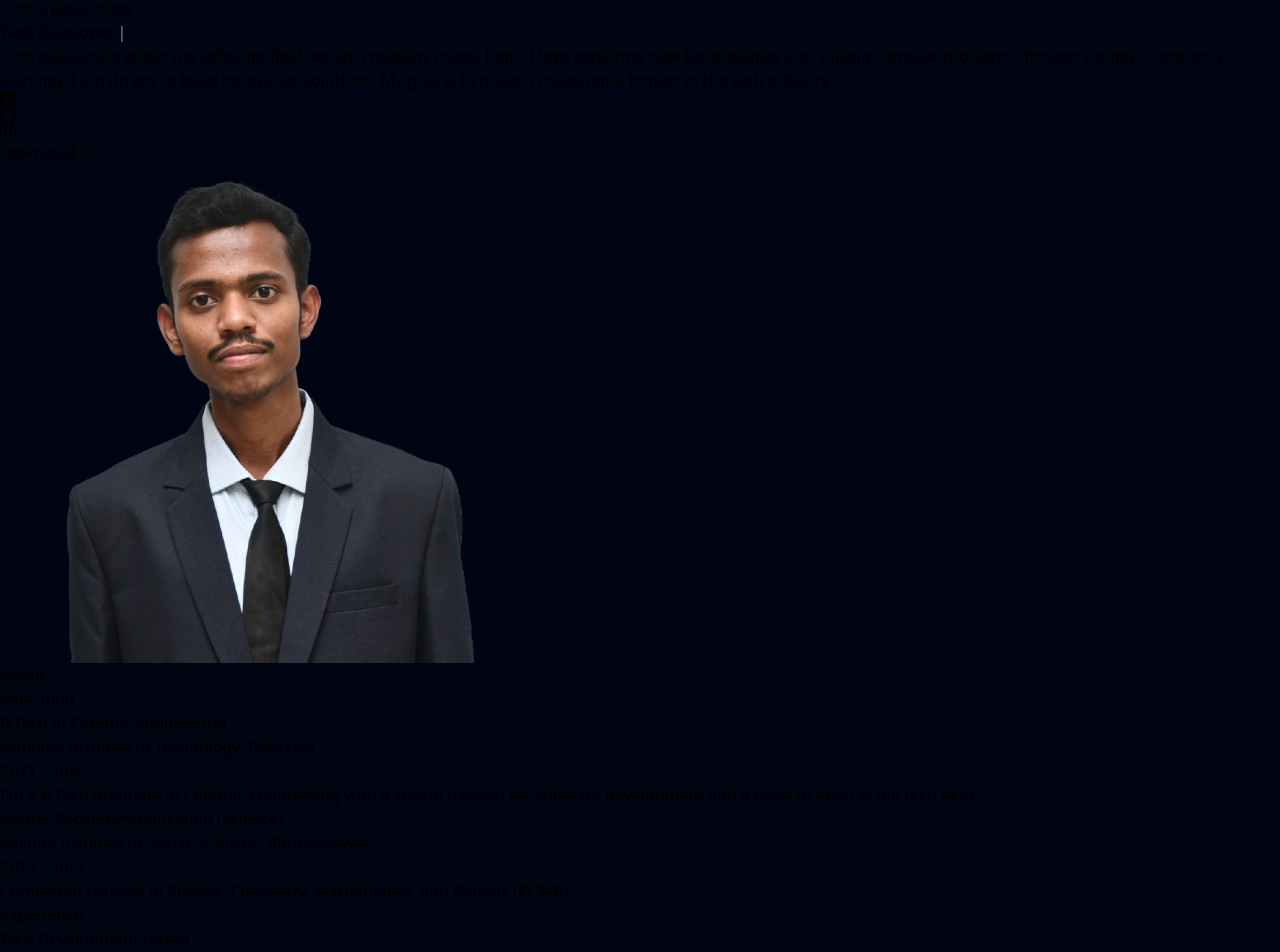
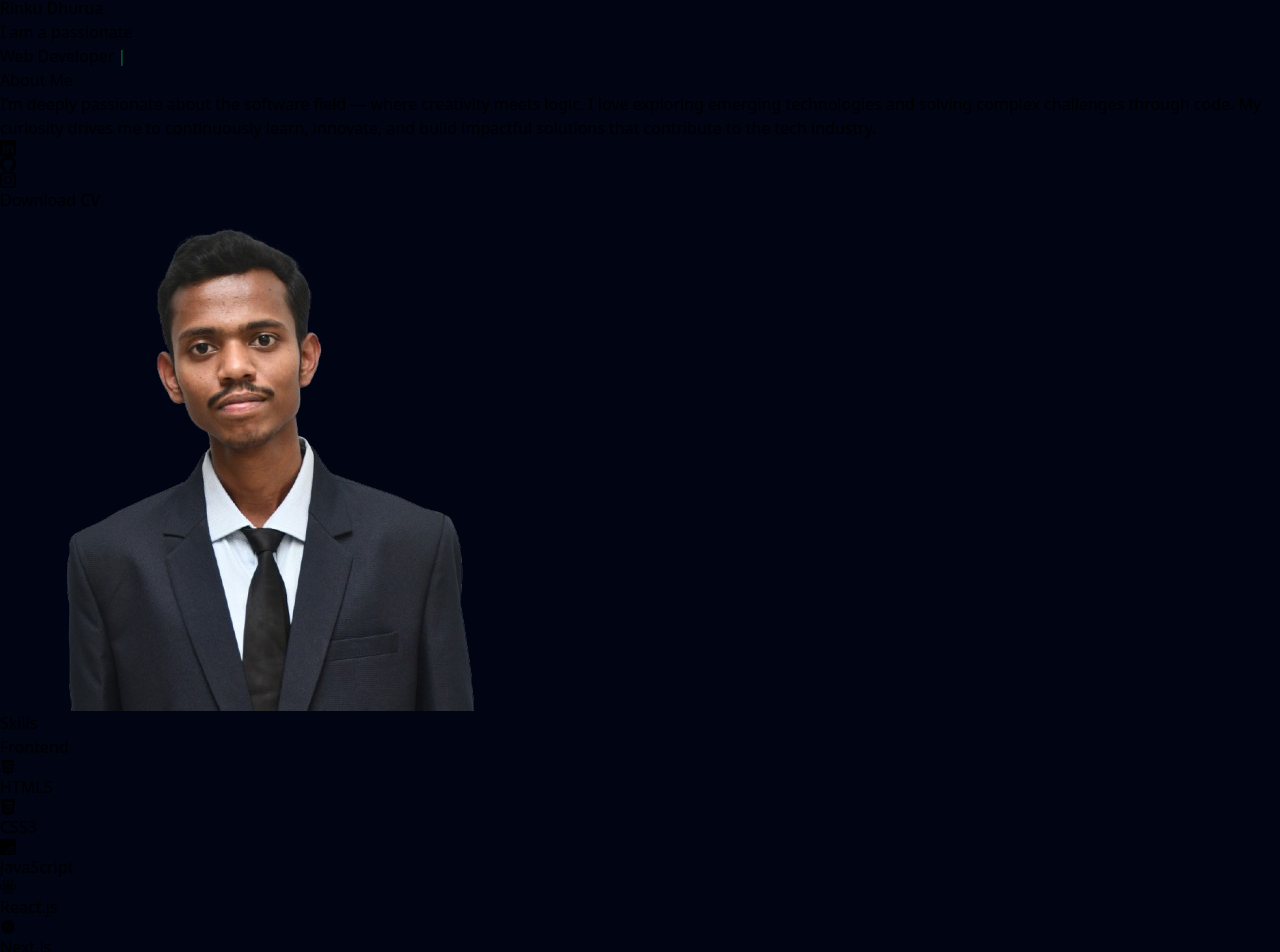
Before and after one commit to Rdhurua/myPortfolio, a React (Vite) app: page / in a window 1280 px wide. Shown: the part 1274-2226 px from the top of the page. Built offline with nearby package versions, Linux system fonts and the light colour scheme.

Commit message:
updating

```diff
--- a/package.json
+++ b/package.json
@@ -14,6 +14,7 @@
     "dotenv": "^16.4.5",
     "flowbite-react": "^0.10.1",
     "framer-motion": "^11.3.21",
+    "lottie-react": "^2.4.1",
     "lucide-react": "^0.400.0",
     "react": "^18.3.1",
     "react-dom": "^18.3.1",
--- a/src/components/About/About.jsx
+++ b/src/components/About/About.jsx
@@ -1,61 +1,91 @@
-import React from 'react';
-import { motion } from 'framer-motion';
-import AboutCard from './AboutCard';
-import AboutCard2 from './AboutCard2';
+import React from "react";
+import { BsGithub, BsInstagram, BsLinkedin } from "react-icons/bs";
+import rinku2 from "/src/assets/images/pic-9.png";
+import { motion } from "framer-motion";
 
 const About = () => {
   return (
-    <div id="About" className=" py-16 px-4 sm:px-6 lg:px-16">
-      <h2 className="text-4xl font-extrabold text-white text-center mb-12">About</h2>
+    <section
+      id="about"
+      className="w-full bg-gradient-to-br from-gray-900 via-black to-gray-800 py-16 px-6 sm:px-10 md:px-16 lg:px-20 text-white flex flex-col-reverse lg:flex-row items-center justify-between gap-12 "
+    >
+      {/* Left Section - Text */}
+      <motion.div
+        initial={{ opacity: 0, x: -40 }}
+        animate={{ opacity: 1, x: 0 }}
+        transition={{ duration: 0.8 }}
+        className="flex-1 flex flex-col space-y-6 text-center lg:text-left"
+      >
+        <h2 className="text-4xl sm:text-5xl font-extrabold mb-4 text-transparent bg-clip-text bg-gradient-to-r from-emerald-400 via-teal-400 to-cyan-500">
+          About Me
+        </h2>
 
-      <motion.div
-        initial={{ opacity: 0, y: 40 }}
-        animate={{ opacity: 1, y: 0, transition: { duration: 0.6 } }}
-        className="flex flex-col md:flex-row gap-12"
-      >
-        {/* Education Section */}
-        <div className="w-full md:w-1/2">
-          <h3 className="text-3xl font-bold text-white mb-6 border-b border-gray-700 pb-2 px-4">
-            Education
-          </h3>
-          <div className="border-l-4 border-[#21293cf1] border-opacity-30 pl-[0.15rem] space-y-10">
-            <AboutCard
-              title="B.Tech in Ceramic Engineering"
-              subTitle="National Institute of Technology, Rourkela"
-              result="2021 - 2025"
-              des="I'm a B.Tech graduate in Ceramic Engineering with a strong passion for software development and a drive to excel in the tech field."
-            />
-            <AboutCard
-              title="Higher Secondary Education (Science)"
-              subTitle="Kalinga Institute of Social Sciences, Bhubaneswar"
-              result="2019 - 2021"
-              des="Completed courses in Physics, Chemistry, Mathematics, and Biology (PCMB)."
-            />
-          </div>
-        </div>
+        <p className="text-gray-300 text-base sm:text-lg md:text-xl leading-relaxed tracking-wide">
+          I’m deeply passionate about the software field — where creativity meets logic.
+          I love exploring emerging technologies and solving complex challenges through code.
+          My curiosity drives me to continuously learn, innovate, and build impactful solutions
+          that contribute to the tech industry.
+        </p>
 
-        {/* Experience Section */}
-        <div className="w-full md:w-1/2">
-          <h3 className="text-3xl font-bold text-white mb-6 border-b border-gray-700 pb-2 px-4">
-            Experience
-          </h3>
-          <div className="border-l-4 border-[#21293cf1] border-opacity-30 pl-[0.15rem] space-y-10">
-            <AboutCard2
-              title="Web Development Intern"
-              subTitle="Kshitiksha Foundation (NGO)"
-              duration="June 2024"
-              des="Worked on frontend development and website deployment, gaining hands-on experience."
-            />
-            <AboutCard2
-              title="Web Developer Workshop"
-              subTitle="Microsoft Student Ambassadors"
-              duration="May 2024"
-              des="Completed workshop focusing on full-stack web development and latest tech practices."
-            />
-          </div>
+        {/* Social Links */}
+        <div className="flex flex-wrap justify-center lg:justify-start items-center gap-5 mt-4">
+          <a
+            href="https://www.linkedin.com/in/rinku-dhurua/"
+            target="_blank"
+            rel="noopener noreferrer"
+            className="text-2xl hover:text-blue-500 transition-all duration-300 transform hover:scale-110"
+            title="LinkedIn"
+          >
+            <BsLinkedin />
+          </a>
+
+          <a
+            href="https://github.com/Rdhurua"
+            target="_blank"
+            rel="noopener noreferrer"
+            className="text-2xl hover:text-gray-300 transition-all duration-300 transform hover:scale-110"
+            title="GitHub"
+          >
+            <BsGithub />
+          </a>
+
+          <a
+            href="https://www.instagram.com/rdhurua_1118?igsh=YzljYTk1ODg3Zg=="
+            target="_blank"
+            rel="noopener noreferrer"
+            className="text-2xl hover:text-pink-400 transition-all duration-300 transform hover:scale-110"
+            title="Instagram"
+          >
+            <BsInstagram />
+          </a>
+
+          <a
+            href="https://drive.google.com/uc?export=download&id=1pZHRyjODcFjaEZ2KUsae0-NueNSm_ZSs"
+            download="Rinku_CV.pdf"
+            className="mt-3 bg-gradient-to-r from-orange-400 to-pink-500 hover:from-orange-500 hover:to-pink-600 text-black px-5 py-2 rounded-full font-medium transition-all duration-300 hover:scale-105"
+          >
+            Download CV
+          </a>
         </div>
       </motion.div>
-    </div>
+
+      {/* Right Section - Image */}
+      <motion.div
+        initial={{ opacity: 0, x: 40 }}
+        animate={{ opacity: 1, x: 0 }}
+        transition={{ duration: 0.8 }}
+        className="flex-1 flex justify-center items-center"
+      >
+        <div className="relative w-56 h-56 sm:w-72 sm:h-72 md:w-80 md:h-80 rounded-full overflow-hidden border-4 border-gray-600 shadow-[0_0_30px_rgba(255,255,255,0.1)] hover:scale-105 transition-transform duration-500">
+          <img
+            src={rinku2}
+            alt="Rinku Dhurua"
+            className="w-full h-full object-cover rounded-full"
+          />
+          <div className="absolute inset-0 rounded-full bg-white/5 blur-3xl" />
+        </div>
+      </motion.div>
+    </section>
   );
 };
 
--- a/src/components/Banner.jsx/Banner.jsx
+++ b/src/components/Banner.jsx/Banner.jsx
@@ -1,64 +1,35 @@
 import React from 'react';
-import { BsLinkedin, BsGithub, BsInstagram, BsFacebook } from 'react-icons/bs';
 import { Typewriter, Cursor } from 'react-simple-typewriter';
-import rinku2 from '/src/assets/images/pic-9.png';
 
 const Banner = () => {
   return (
  <section
   id="home"
-      className="w-full min-h-screen bg-gradient-to-br
-       from-gray-900 via-black to-gray-800 flex flex-col lg:flex-row items-center justify-center px-6 py-10 md:py-16 lg:py-6 gap-12"
+  className="w-full min-h-[80vh] flex items-center justify-center text-white bg-transparent overflow-hidden"
 >
-      <div className="w-full lg:w-1/2 flex flex-col justify-center items-start space-y-6 text-white">
-        <h1 className="text-3xl sm:text-4xl md:text-5xl font-bold">
-          Hello, Myself <span className="text-orange-400">Rinku</span>
+  <div className="max-w-6xl w-full flex flex-col justify-center items-center sm:items-start text-center sm:text-left px-6 sm:px-10 md:px-16 space-y-4 sm:space-y-6 mx-auto">
+    <h1 className="text-xl sm:text-3xl md:text-4xl font-bold">
+      Hey there!, I'm
     </h1>
-        <h2 className="text-xl sm:text-3xl md:text-4xl font-semibold">
+
+    <span className="text-3xl sm:text-5xl md:text-6xl lg:text-[5rem] font-bold text-[#0EC95C]">
+      Rinku Dhurua
+    </span>
+
+    <h2 className="text-base sm:text-2xl md:text-3xl font-semibold text-gray-300">
       I am a passionate
     </h2>
-        <h2 className="text-2xl sm:text-4xl md:text-5xl font-bold bg-clip-text text-transparent bg-gradient-to-r from-orange-400 via-pink-500 to-purple-600">
-          <Typewriter words={["Web Developer", "Coding Enthusiast", "Photo Editor"]} typeSpeed={90} loop />
-          <Cursor cursorColor="white" />
+
+    <h2 className="text-lg sm:text-3xl md:text-4xl font-bold bg-clip-text text-transparent bg-gradient-to-r from-[#0EC95C] to-[#16FFB2]">
+      <Typewriter
+        words={["Web Developer", "Coding Enthusiast", "Photo Editor"]}
+        typeSpeed={90}
+        deleteSpeed={50}
+        loop
+      />
+      <Cursor cursorColor="#0EC95C" />
     </h2>
-        <p className="text-gray-300 text-sm sm:text-base md:text-lg leading-relaxed text-justify pr-2">
-          I am passionate about the software field, where creativity meets logic. I love exploring new technologies
-          and solving complex problems through coding. Constantly learning, I am driven to build innovative solutions.
-          My goal is to make a meaningful impact in the tech industry.
-        </p>
-
-        <div className="flex items-center flex-wrap gap-5 mt-4">
-          <a href="https://www.linkedin.com/in/rinku-dhurua/" target="_blank" rel="noopener noreferrer" title="LinkedIn">
-            <BsLinkedin className="text-2xl hover:text-blue-500 transition-all duration-200" />
-          </a>
-          <a href="https://github.com/Rdhurua" target="_blank" rel="noopener noreferrer" title="GitHub">
-            <BsGithub className="text-2xl hover:text-gray-300 transition-all duration-200" />
-          </a>
-          <a href="https://www.instagram.com/rdhurua_1118?igsh=YzljYTk1ODg3Zg==" target="_blank" rel="noopener noreferrer" title="Instagram">
-            <BsInstagram className="text-2xl hover:text-pink-400 transition-all duration-200" />
-          </a>
-
-          <a
-            href="https://drive.google.com/uc?export=download&id=1pZHRyjODcFjaEZ2KUsae0-NueNSm_ZSs"
-            download="Rinku_CV.pdf"
-            className="bg-orange-400 hover:bg-orange-500 text-black px-5 py-2 rounded-full font-medium transition-all duration-200"
-          >
-            Download CV
-          </a>
   </div>
-      </div>
-
-      {/* Right Section (Image) */}
-      <div className="w-full lg:w-1/2 flex justify-center items-center">
-        <div className="relative w-64 h-64 md:w-80 md:h-80 rounded-full overflow-hidden border-4 border-gray-600 shadow-md shadow-gray-500 hover:scale-105 transition-transform duration-300">
-          <img
-            src={rinku2}
-            alt="Rinku"
-            className="w-full h-full object-cover"
-          />
-        </div>
-      </div>
-
 </section>
   );
 };
--- a/src/components/Contact/Contact.jsx
+++ b/src/components/Contact/Contact.jsx
@@ -107,7 +107,7 @@ const Contact = () => {
                     </div>
                     <button
                         type="submit"
-                        className="py-3 px-5 md:px-40 ml-[6rem] md:ml-[4.75rem] text-lg font-semibold text-center  rounded-lg bg-blue-500 hover:bg-blue-600 text-white sm:w-fit focus:outline-none"
+                        className="py-3 px-5 md:px-40 ml-[6rem] md:ml-[4.75rem] text-lg font-semibold text-center  rounded-lg bg-gradient-to-r from-orange-400 to-pink-500 hover:from-orange-500 hover:to-pink-600 text-black px-5 py-2 rounded-full font-medium transition-all duration-300 hover:scale-105 sm:w-fit focus:outline-none"
                     >
                         {loader ? "Sending..." : "Send message"}
                     </button>
--- a/src/components/Navbar/Navbar.jsx
+++ b/src/components/Navbar/Navbar.jsx
@@ -40,12 +40,12 @@ export default function Navbar() {
         {/* Menu */}
         <div className={`w-full md:w-auto ${isOpen ? "block" : "hidden"} md:block`} id="navbar-default">
           <ul className="font-medium flex flex-col md:flex-row p-4 md:p-0 mt-4 md:mt-0 border border-gray-100 md:border-0 rounded-lg bg-gray-50 md:bg-transparent dark:bg-gray-800 md:dark:bg-transparent dark:border-gray-700 md:space-x-8">
-            {["home", "About", "Skills", "project", "contact"].map((section) => (
+            {["home", "about", "Skills", "project", "contact"].map((section) => (
               <li key={section}>
                 <a
                   href={`#${section}`}
                   onClick={closeMenu}
-                  className="block py-2 px-3 text-md md:text-lg text-gray-900 dark:text-white rounded hover:bg-gray-100 md:hover:bg-transparent md:border-0 md:hover:text-blue-600 md:p-0 dark:hover:text-blue-400 dark:hover:bg-gray-700 md:dark:hover:bg-transparent transition-all"
+                  className="block py-2 px-3 text-md md:text-lg text-gray-900 dark:text-white rounded hover:bg-gray-100 md:hover:bg-transparent md:border-0 md:hover:text-[#58E095] md:p-0 dark:hover:text-[#58E095] dark:hover:bg-gray-700 md:dark:hover:bg-transparent transition-all"
                 >
                   {section.charAt(0).toUpperCase() + section.slice(1)}
                 </a>
```
Also changed, not shown: 1 other file (tests, documents, lock files or other folders). Lines whose indentation alone changed are shown as unchanged.
